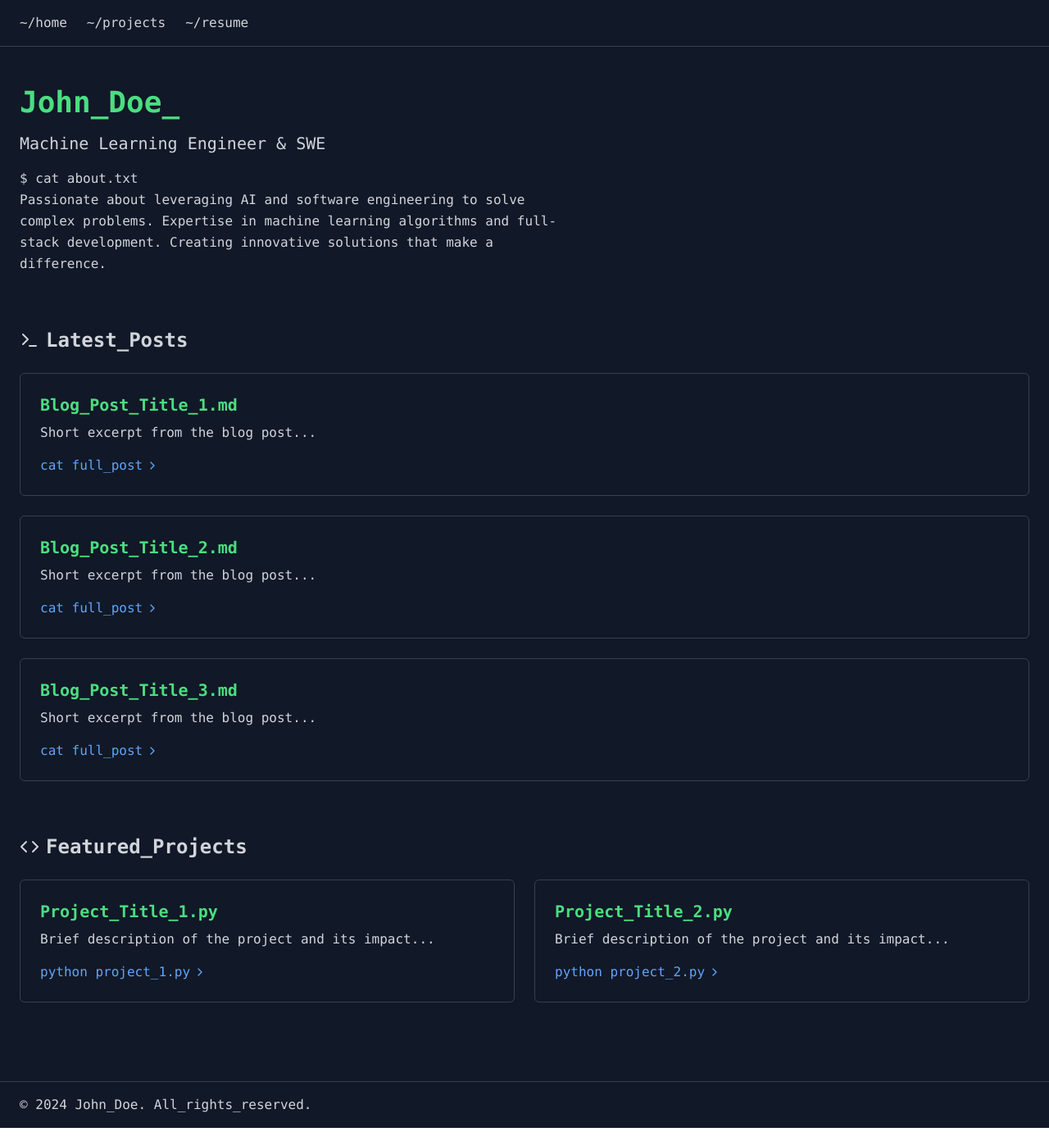
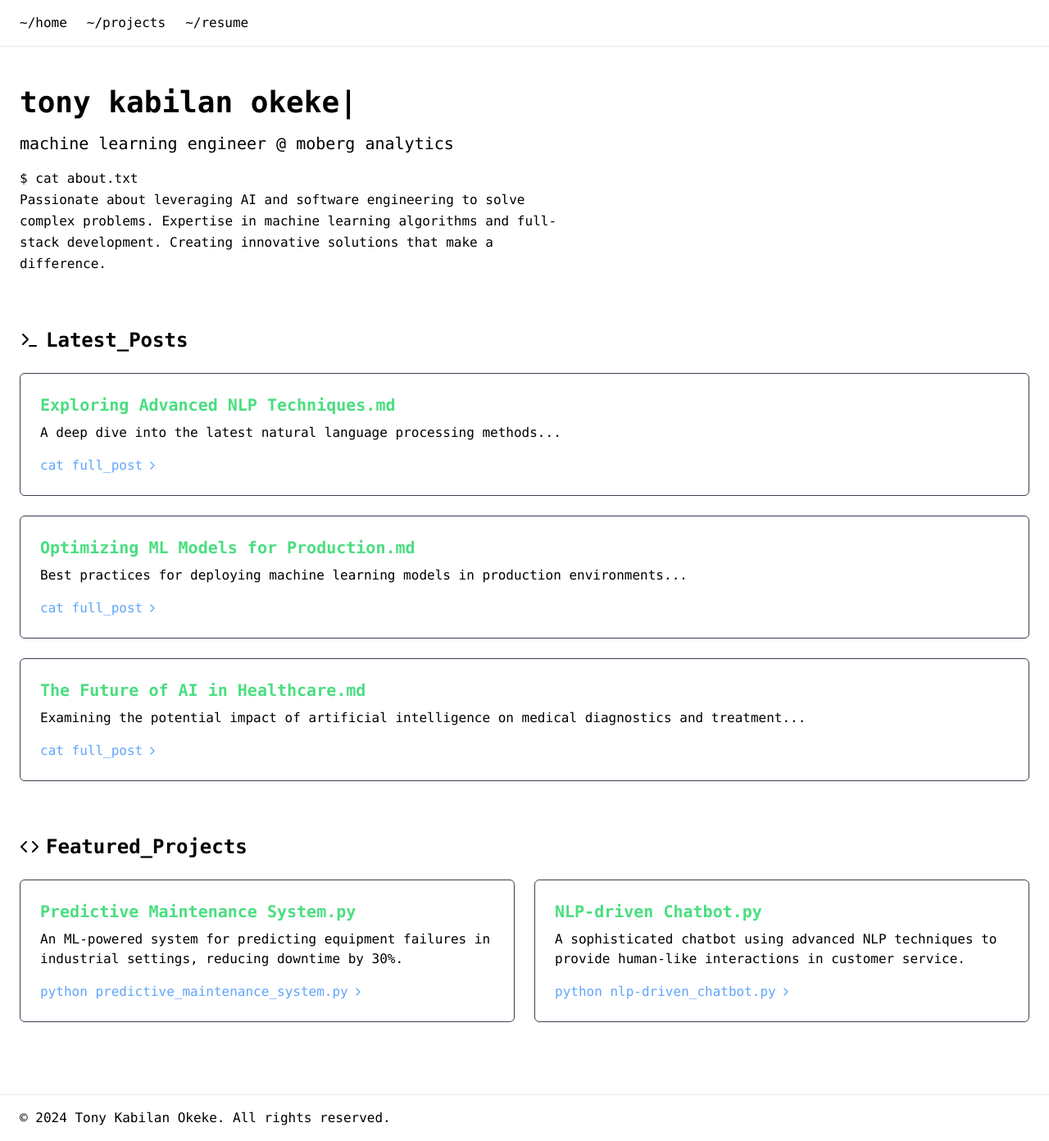
Before and after one commit to Kabilan108/kabilan108.com, a React (Vite) app in the folder frontend/: page / in a window 1280 px wide. Shown: the whole page at 82% size. Built offline with nearby package versions, Linux system fonts and the light colour scheme.

Commit message:
refactor: use common layout between pages

```diff
--- a/frontend/src/App.tsx
+++ b/frontend/src/App.tsx
@@ -1,4 +1,4 @@
-import {BrowserRouter, Routes, Route} from 'react-router-dom';
+import {BrowserRouter, Routes, Route, Link} from 'react-router-dom';
 
 import HomePage from './pages/home';
 import ResumePage from './pages/resume';
@@ -7,13 +7,58 @@ import ProjectsPage from './pages/projects';
 const App = () => {
   return (
     <BrowserRouter>
-      <Routes>
-        <Route path="/" element={<HomePage />} />
-        <Route path="/projects" element={<ProjectsPage />} />
-        <Route path="/resume" element={<ResumePage />} />
-      </Routes>
+      <div className="min-h-screen bg-background text-text font-mono">
+        <Header />
+        <main className="container mx-auto px-6 py-12">
+          <Routes>
+            <Route path="/" element={<HomePage />} />
+            <Route path="/projects" element={<ProjectsPage />} />
+            <Route path="/resume" element={<ResumePage />} />
+          </Routes>
+        </main>
+        <Footer />
+      </div>
     </BrowserRouter>
   );
 };
 
+const Header = () => {
+  const pages = [
+    {name: 'home', path: '/'},
+    {name: 'projects', path: '/projects'},
+    {name: 'resume', path: '/resume'},
+  ];
+
+  return (
+    <header className="border-b border-border">
+      <nav className="container mx-auto px-6 py-4">
+        <ul className="flex space-x-6">
+          {pages.map(page => (
+            <li key={page.name}>
+              <Link
+                to={page.path}
+                className="hover:text-accent transition-colors"
+              >
+                ~/{page.name}
+              </Link>
+            </li>
+          ))}
+        </ul>
+      </nav>
+    </header>
+  );
+};
+
+const Footer = () => {
+  return (
+    <footer className="border-t border-border mt-10">
+      <div className="container mx-auto px-6 py-4">
+        <p>
+          © {new Date().getFullYear()} Tony Kabilan Okeke. All rights reserved.
+        </p>
+      </div>
+    </footer>
+  );
+};
+
 export default App;
--- a/frontend/src/pages/home.tsx
+++ b/frontend/src/pages/home.tsx
@@ -2,50 +2,73 @@ import React from 'react';
 import {Link} from 'react-router-dom';
 import {Terminal, Code, ChevronRight} from 'lucide-react';
 
+const bio = {
+  name: 'tony kabilan okeke',
+  title: 'machine learning engineer',
+  company: 'moberg analytics',
+  bio: `Passionate about leveraging AI and software engineering to solve
+  complex problems. Expertise in machine learning algorithms and
+  full-stack development. Creating innovative solutions that make a
+  difference.`,
+};
+
+const latestPosts = [
+  {
+    id: 1,
+    title: 'Exploring Advanced NLP Techniques',
+    excerpt:
+      'A deep dive into the latest natural language processing methods...',
+    slug: 'exploring-advanced-nlp-techniques',
+  },
+  {
+    id: 2,
+    title: 'Optimizing ML Models for Production',
+    excerpt:
+      'Best practices for deploying machine learning models in production environments...',
+    slug: 'optimizing-ml-models-for-production',
+  },
+  {
+    id: 3,
+    title: 'The Future of AI in Healthcare',
+    excerpt:
+      'Examining the potential impact of artificial intelligence on medical diagnostics and treatment...',
+    slug: 'future-of-ai-in-healthcare',
+  },
+];
+
+const featuredProjects = [
+  {
+    id: 1,
+    title: 'Predictive Maintenance System',
+    description:
+      'An ML-powered system for predicting equipment failures in industrial settings, reducing downtime by 30%.',
+    slug: 'predictive-maintenance-system',
+  },
+  {
+    id: 2,
+    title: 'NLP-driven Chatbot',
+    description:
+      'A sophisticated chatbot using advanced NLP techniques to provide human-like interactions in customer service.',
+    slug: 'nlp-driven-chatbot',
+  },
+];
+
 const HomePage: React.FC = () => {
   return (
-    <div className="min-h-screen bg-gray-900 text-gray-300 font-mono">
-      <header className="border-b border-gray-700">
-        <nav className="container mx-auto px-6 py-4">
-          <ul className="flex space-x-6">
-            <li>
-              <Link to="/" className="hover:text-green-400 transition-colors">
-                ~/home
-              </Link>
-            </li>
-            <li>
-              <Link
-                to="/projects"
-                className="hover:text-green-400 transition-colors"
-              >
-                ~/projects
-              </Link>
-            </li>
-            <li>
-              <Link
-                to="/resume"
-                className="hover:text-green-400 transition-colors"
-              >
-                ~/resume
-              </Link>
-            </li>
-          </ul>
-        </nav>
-      </header>
-
-      <main className="container mx-auto px-6 py-12">
+    <>
       <section className="mb-16">
-          <h1 className="text-4xl font-bold mb-4 text-green-400">
-            John_Doe<span className="animate-blink">_</span>
+        <h1 className="text-4xl font-bold mb-4 text-accent">
+          {bio.name}
+          <span className="animate-blink">|</span>
         </h1>
-          <p className="text-xl mb-4">Machine Learning Engineer & SWE</p>
+        <p className="text-xl mb-4">
+          {bio.title}
+          {bio.title && <span className="text-accent"> @ {bio.company}</span>}
+        </p>
         <p className="max-w-2xl leading-relaxed">
           $ cat about.txt
           <br />
-            Passionate about leveraging AI and software engineering to solve
-            complex problems. Expertise in machine learning algorithms and
-            full-stack development. Creating innovative solutions that make a
-            difference.
+          {bio.bio}
         </p>
       </section>
 
@@ -54,14 +77,17 @@ const HomePage: React.FC = () => {
           <Terminal className="mr-2" /> Latest_Posts
         </h2>
         <div className="space-y-6">
-            {[1, 2, 3].map(post => (
-              <div key={post} className="border border-gray-700 p-6 rounded-md">
+          {latestPosts.map(post => (
+            <div
+              key={post.id}
+              className="border border-gray-700 p-6 rounded-md"
+            >
               <h3 className="text-xl font-semibold mb-2 text-green-400">
-                  Blog_Post_Title_{post}.md
+                {post.title}.md
               </h3>
-                <p className="mb-4">Short excerpt from the blog post...</p>
+              <p className="mb-4">{post.excerpt}</p>
               <Link
-                  to={`/blog/post-${post}`}
+                to={`/blog/${post.slug}`}
                 className="text-blue-400 hover:underline inline-flex items-center"
               >
                 cat full_post <ChevronRight className="ml-1 h-4 w-4" />
@@ -76,36 +102,27 @@ const HomePage: React.FC = () => {
           <Code className="mr-2" /> Featured_Projects
         </h2>
         <div className="grid gap-6 md:grid-cols-2">
-            {[1, 2].map(project => (
+          {featuredProjects.map(project => (
             <div
-                key={project}
+              key={project.id}
               className="border border-gray-700 p-6 rounded-md"
             >
               <h3 className="text-xl font-semibold mb-2 text-green-400">
-                  Project_Title_{project}.py
+                {project.title}.py
               </h3>
-                <p className="mb-4">
-                  Brief description of the project and its impact...
-                </p>
+              <p className="mb-4">{project.description}</p>
               <Link
-                  to={`/projects/${project}`}
+                to={`/projects/${project.slug}`}
                 className="text-blue-400 hover:underline inline-flex items-center"
               >
-                  python project_{project}.py{' '}
+                python {project.title.toLowerCase().replace(/ /g, '_')}.py{' '}
                 <ChevronRight className="ml-1 h-4 w-4" />
               </Link>
             </div>
           ))}
         </div>
       </section>
-      </main>
-
-      <footer className="border-t border-gray-700 mt-12">
-        <div className="container mx-auto px-6 py-4">
-          <p>© {new Date().getFullYear()} John_Doe. All_rights_reserved.</p>
-        </div>
-      </footer>
-    </div>
+    </>
   );
 };
 
--- a/frontend/src/pages/projects.tsx
+++ b/frontend/src/pages/projects.tsx
@@ -1,6 +1,4 @@
 import React, {useState} from 'react';
-
-import {Link} from 'react-router-dom';
 import {Terminal, Github, ExternalLink, Tag} from 'lucide-react';
 
 interface Project {
@@ -47,36 +45,7 @@ const ProjectsPage: React.FC = () => {
     : projects;
 
   return (
-    <div className="min-h-screen bg-gray-900 text-gray-300 font-mono">
-      <header className="border-b border-gray-700">
-        <nav className="container mx-auto px-6 py-4">
-          <ul className="flex space-x-6">
-            <li>
-              <Link to="/" className="hover:text-green-400 transition-colors">
-                ~/home
-              </Link>
-            </li>
-            <li>
-              <Link
-                to="/projects"
-                className="hover:text-green-400 transition-colors"
-              >
-                ~/projects
-              </Link>
-            </li>
-            <li>
-              <Link
-                to="/resume"
-                className="hover:text-green-400 transition-colors"
-              >
-                ~/resume
-              </Link>
-            </li>
-          </ul>
-        </nav>
-      </header>
-
-      <main className="container mx-auto px-6 py-12">
+    <>
       <h1 className="text-4xl font-bold mb-8 text-green-400 flex items-center">
         <Terminal className="mr-2" /> Projects
         <span className="animate-blink">_</span>
@@ -144,14 +113,7 @@ const ProjectsPage: React.FC = () => {
           </div>
         ))}
       </div>
-      </main>
-
-      <footer className="border-t border-gray-700 mt-12">
-        <div className="container mx-auto px-6 py-4">
-          <p>© {new Date().getFullYear()} John_Doe. All_rights_reserved.</p>
-        </div>
-      </footer>
-    </div>
+    </>
   );
 };
 
--- a/frontend/src/pages/resume.tsx
+++ b/frontend/src/pages/resume.tsx
@@ -1,5 +1,4 @@
 import React, {useState} from 'react';
-import {Link} from 'react-router-dom';
 import {
   Terminal,
   Briefcase,
@@ -71,36 +70,7 @@ const ResumePage: React.FC = () => {
   ];
 
   return (
-    <div className="min-h-screen bg-gray-900 text-gray-300 font-mono">
-      <header className="border-b border-gray-700">
-        <nav className="container mx-auto px-6 py-4">
-          <ul className="flex space-x-6">
-            <li>
-              <Link to="/" className="hover:text-green-400 transition-colors">
-                ~/home
-              </Link>
-            </li>
-            <li>
-              <Link
-                to="/projects"
-                className="hover:text-green-400 transition-colors"
-              >
-                ~/projects
-              </Link>
-            </li>
-            <li>
-              <Link
-                to="/resume"
-                className="hover:text-green-400 transition-colors"
-              >
-                ~/resume
-              </Link>
-            </li>
-          </ul>
-        </nav>
-      </header>
-
-      <main className="container mx-auto px-6 py-12">
+    <>
       <div className="flex justify-between items-center mb-8">
         <h1 className="text-4xl font-bold text-green-400 flex items-center">
           <Terminal className="mr-2" /> John_Doe.resume-cv
@@ -129,10 +99,7 @@ const ResumePage: React.FC = () => {
         </h2>
         <div className="space-y-6">
           {workExperiences.map((work, index) => (
-              <div
-                key={index}
-                className="border border-gray-700 rounded-md p-4"
-              >
+            <div key={index} className="border border-gray-700 rounded-md p-4">
               <h3 className="text-xl font-semibold text-green-400">
                 {work.position}
               </h3>
@@ -239,14 +206,7 @@ const ResumePage: React.FC = () => {
           {/* Add more CV sections here (e.g., Conferences, Awards, etc.) */}
         </>
       )}
-      </main>
-
-      <footer className="border-t border-gray-700 mt-12">
-        <div className="container mx-auto px-6 py-4">
-          <p>© {new Date().getFullYear()} John_Doe. All_rights_reserved.</p>
-        </div>
-      </footer>
-    </div>
+    </>
   );
 };
 
```
Lines whose indentation alone changed are shown as unchanged.
